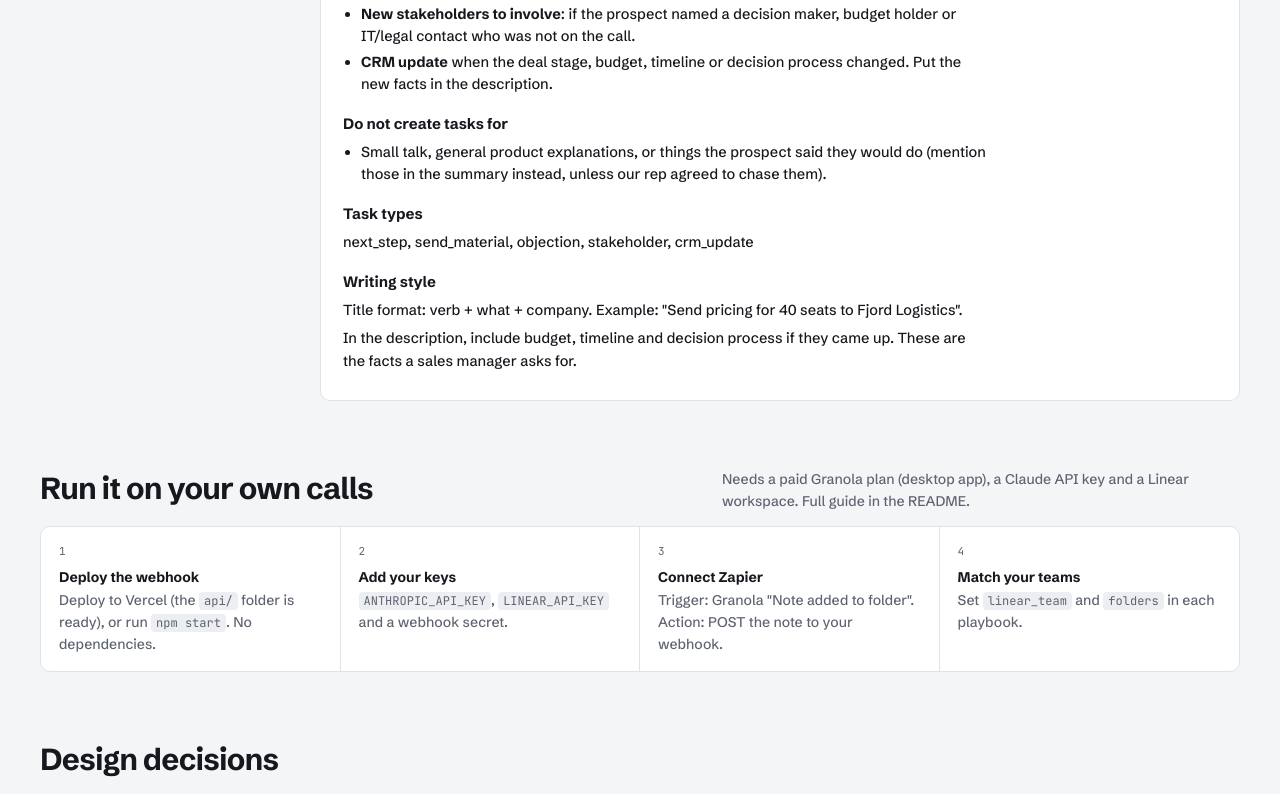
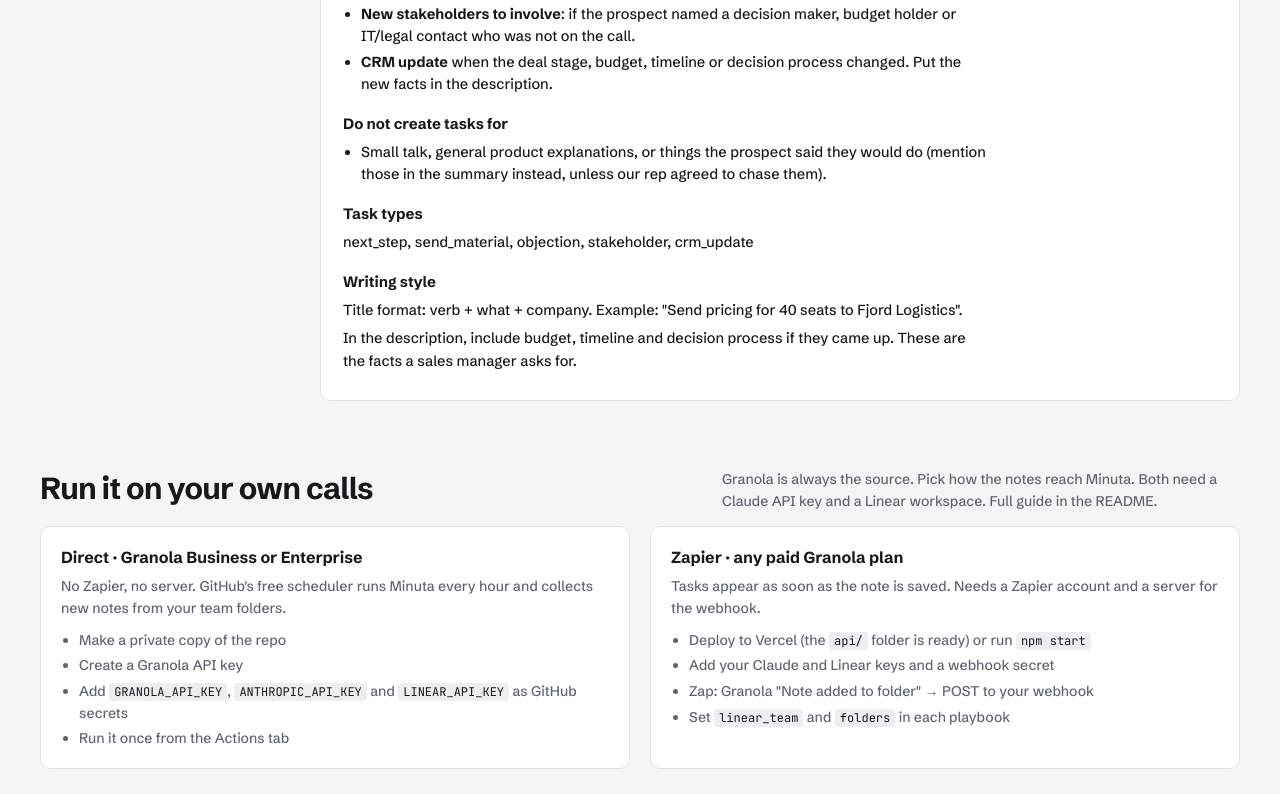
Before and after one commit to amachadod/minuta, a website: page docs/index.html in a window 1280 px wide. Shown: the part 2000-2794 px from the top of the page. Drawn offline with Linux system fonts and the light colour scheme.

Commit message:
Demo page: show both setup options

```diff
--- a/docs/index.html
+++ b/docs/index.html
@@ -146,6 +146,9 @@
 @media (max-width:860px){.cols{grid-template-columns:minmax(0,1fr)}}
 .note{padding:18px 20px}
 .note h3{margin:0 0 6px;font-size:16px}
+.cols.two{grid-template-columns:repeat(2,minmax(0,1fr))}
+@media (max-width:860px){.cols.two{grid-template-columns:minmax(0,1fr)}}
+.note code{font-family:var(--f-mono);font-size:12px;background:var(--soft);padding:1px 5px;border-radius:4px;color:var(--ink)}
 .note p,.note li{font-size:14px;color:var(--muted);margin:0}
 .note ul{margin:0;padding-left:18px;display:flex;flex-direction:column;gap:4px}
 .setup{counter-reset:s;list-style:none;margin:0;padding:0;display:grid;grid-template-columns:repeat(4,minmax(0,1fr));gap:0;border:1px solid var(--line);border-radius:10px;background:var(--surface);overflow:hidden}
@@ -183,7 +186,7 @@
   </section>
 
   <div class="flow" role="list" aria-label="How Minuta works">
-    <div class="step" role="listitem"><span class="n">01 · RECORD</span><h3>The call is recorded</h3><p>Granola takes notes and a transcript. You save the note to a team folder.</p><span class="tool">Granola + Zapier</span></div>
+    <div class="step" role="listitem"><span class="n">01 · RECORD</span><h3>The call is recorded</h3><p>Granola takes notes and a transcript. You save the note to a team folder.</p><span class="tool">Granola API or Zapier</span></div>
     <div class="step" role="listitem"><span class="n">02 · ROUTE</span><h3>Minuta picks the team</h3><p>The folder decides the team. No folder? Claude reads the call and chooses.</p><span class="tool">Minuta</span></div>
     <div class="step" role="listitem"><span class="n">03 · EXTRACT</span><h3>Claude finds the work</h3><p>Using that team's playbook: owners, deadlines, priority and the quote that proves it.</p><span class="tool">Claude API</span></div>
     <div class="step" role="listitem"><span class="n">04 · ASSIGN</span><h3>Tasks land in Linear</h3><p>One issue per task, in the right team. Unsure tasks are flagged for review.</p><span class="tool">Linear API</span></div>
@@ -229,14 +232,20 @@
   <section class="sec" id="setup">
     <div class="sec-h">
       <h2>Run it on your own calls</h2>
-      <p>Needs a paid Granola plan (desktop app), a Claude API key and a Linear workspace. Full guide in the README.</p>
+      <p>Granola is always the source. Pick how the notes reach Minuta. Both need a Claude API key and a Linear workspace. Full guide in the README.</p>
     </div>
-    <ol class="setup">
-      <li><b>Deploy the webhook</b><span>Deploy to Vercel (the <code>api/</code> folder is ready), or run <code>npm start</code>. No dependencies.</span></li>
-      <li><b>Add your keys</b><span><code>ANTHROPIC_API_KEY</code>, <code>LINEAR_API_KEY</code> and a webhook secret.</span></li>
-      <li><b>Connect Zapier</b><span>Trigger: Granola "Note added to folder". Action: POST the note to your webhook.</span></li>
-      <li><b>Match your teams</b><span>Set <code>linear_team</code> and <code>folders</code> in each playbook.</span></li>
-    </ol>
+    <div class="cols two">
+      <div class="panel note">
+        <h3>Direct · Granola Business or Enterprise</h3>
+        <p style="margin-bottom:10px">No Zapier, no server. GitHub's free scheduler runs Minuta every hour and collects new notes from your team folders.</p>
+        <ul><li>Make a private copy of the repo</li><li>Create a Granola API key</li><li>Add <code>GRANOLA_API_KEY</code>, <code>ANTHROPIC_API_KEY</code> and <code>LINEAR_API_KEY</code> as GitHub secrets</li><li>Run it once from the Actions tab</li></ul>
+      </div>
+      <div class="panel note">
+        <h3>Zapier · any paid Granola plan</h3>
+        <p style="margin-bottom:10px">Tasks appear as soon as the note is saved. Needs a Zapier account and a server for the webhook.</p>
+        <ul><li>Deploy to Vercel (the <code>api/</code> folder is ready) or run <code>npm start</code></li><li>Add your Claude and Linear keys and a webhook secret</li><li>Zap: Granola "Note added to folder" → POST to your webhook</li><li>Set <code>linear_team</code> and <code>folders</code> in each playbook</li></ul>
+      </div>
+    </div>
   </section>
 
   <div class="spacer"></div>
```
